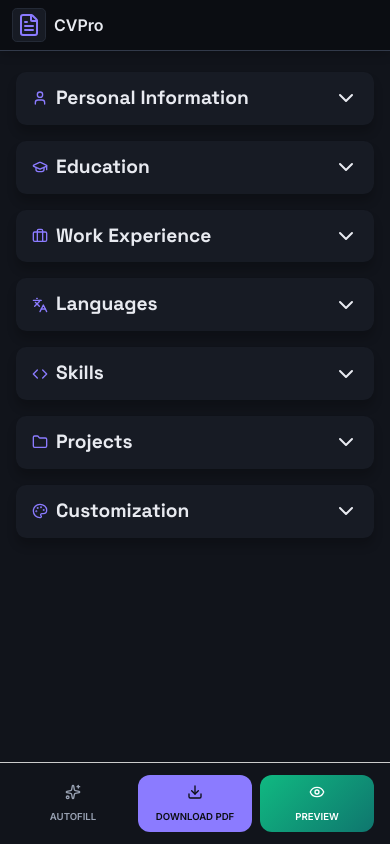
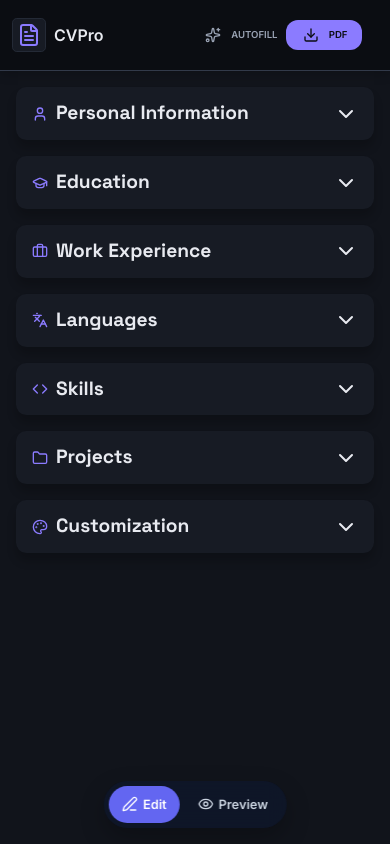
Before and after one commit to RbsDeveloper/odin-project-cv-builder, a React (Vite) app: page / in a window 390 px wide. Built offline with nearby package versions, Linux system fonts and the light colour scheme.

Commit message:
feat: improve CV editor layout and usability

```diff
--- a/src/App.jsx
+++ b/src/App.jsx
@@ -1,6 +1,7 @@
 import NavBar from './components/Nav'
 import CvEditor from './components/CvEditor'
 import CvPreview from './components/CvPreview'
+import MobileSwitcher from './components/MobileSwitcher'
 import { useState, useEffect, useRef } from 'react'
 import { useReactToPrint } from 'react-to-print'
 import './styles/App.css'
@@ -150,7 +151,7 @@ const handlePrint = useReactToPrint({
 
   return (
     <>
-      <NavBar isPreviewOpen={isPreviewOpen} setPreview={setPreview} onAutoFill={handleAutoFill} printAction={handlePrint}></NavBar>
+      <NavBar onAutoFill={handleAutoFill} printAction={handlePrint}></NavBar>
       <main>
         <CvEditor cvInfo={cv} changeCv={setCv}></CvEditor>
         <CvPreview
@@ -159,6 +160,7 @@ const handlePrint = useReactToPrint({
           cvRef={cvRef}
           ></CvPreview>
       </main>
+      <MobileSwitcher isPreviewOpen={isPreviewOpen} setPreview={setPreview}></MobileSwitcher>
     </>
   )
 }
--- a/src/components/Nav.jsx
+++ b/src/components/Nav.jsx
@@ -1,6 +1,6 @@
-import { Sparkles, Download, Eye, EyeOff, FileText } from "lucide-react"
+import { Sparkles, Download, FileText } from "lucide-react"
 
-function NavBar({isPreviewOpen, setPreview, onAutoFill, printAction}) {
+function NavBar({ onAutoFill, printAction}) {
     return(
         <nav className="navbar">
             <div className="logoContainer">
@@ -24,17 +24,8 @@ function NavBar({isPreviewOpen, setPreview, onAutoFill, printAction}) {
                 <li>
                     <button className="downloadPdf_Btn nav_btn" onClick={printAction}>
                         <Download />
-                        download PDF
-                    </button>
-                </li>
-                <li>
-                    <button
-                        className= {`nav_btn preview_btn ${isPreviewOpen ? "is_active": ""}`}
-                        id="cvPreviewBtn"
-                        onClick={()=>setPreview(!isPreviewOpen)}
-                    >
-                        {isPreviewOpen ? <EyeOff/> : <Eye/>}
-                        preview
+                        <span className="action_word">download</span>
+                        PDF
                     </button>
                 </li>
             </ul>
--- a/src/index.css
+++ /dev/null
@@ -1,111 +0,0 @@
-:root {
-  --text: #6b6375;
-  --text-h: #08060d;
-  --bg: #fff;
-  --border: #e5e4e7;
-  --code-bg: #f4f3ec;
-  --accent: #aa3bff;
-  --accent-bg: rgba(170, 59, 255, 0.1);
-  --accent-border: rgba(170, 59, 255, 0.5);
-  --social-bg: rgba(244, 243, 236, 0.5);
-  --shadow:
-    rgba(0, 0, 0, 0.1) 0 10px 15px -3px, rgba(0, 0, 0, 0.05) 0 4px 6px -2px;
-
-  --sans: system-ui, 'Segoe UI', Roboto, sans-serif;
-  --heading: system-ui, 'Segoe UI', Roboto, sans-serif;
-  --mono: ui-monospace, Consolas, monospace;
-
-  font: 18px/145% var(--sans);
-  letter-spacing: 0.18px;
-  color-scheme: light dark;
-  color: var(--text);
-  background: var(--bg);
-  font-synthesis: none;
-  text-rendering: optimizeLegibility;
-  -webkit-font-smoothing: antialiased;
-  -moz-osx-font-smoothing: grayscale;
-
-  @media (max-width: 1024px) {
-    font-size: 16px;
-  }
-}
-
-@media (prefers-color-scheme: dark) {
-  :root {
-    --text: #9ca3af;
-    --text-h: #f3f4f6;
-    --bg: #16171d;
-    --border: #2e303a;
-    --code-bg: #1f2028;
-    --accent: #c084fc;
-    --accent-bg: rgba(192, 132, 252, 0.15);
-    --accent-border: rgba(192, 132, 252, 0.5);
-    --social-bg: rgba(47, 48, 58, 0.5);
-    --shadow:
-      rgba(0, 0, 0, 0.4) 0 10px 15px -3px, rgba(0, 0, 0, 0.25) 0 4px 6px -2px;
-  }
-
-  #social .button-icon {
-    filter: invert(1) brightness(2);
-  }
-}
-
-body {
-  margin: 0;
-}
-
-#root {
-  width: 1126px;
-  max-width: 100%;
-  margin: 0 auto;
-  text-align: center;
-  border-inline: 1px solid var(--border);
-  min-height: 100svh;
-  display: flex;
-  flex-direction: column;
-  box-sizing: border-box;
-}
-
-h1,
-h2 {
-  font-family: var(--heading);
-  font-weight: 500;
-  color: var(--text-h);
-}
-
-h1 {
-  font-size: 56px;
-  letter-spacing: -1.68px;
-  margin: 32px 0;
-  @media (max-width: 1024px) {
-    font-size: 36px;
-    margin: 20px 0;
-  }
-}
-h2 {
-  font-size: 24px;
-  line-height: 118%;
-  letter-spacing: -0.24px;
-  margin: 0 0 8px;
-  @media (max-width: 1024px) {
-    font-size: 20px;
-  }
-}
-p {
-  margin: 0;
-}
-
-code,
-.counter {
-  font-family: var(--mono);
-  display: inline-flex;
-  border-radius: 4px;
-  color: var(--text-h);
-}
-
-code {
-  font-size: 15px;
-  line-height: 135%;
-  padding: 4px 8px;
-  background: var(--code-bg);
-}
--- a/src/styles/App.css
+++ b/src/styles/App.css
@@ -1,7 +1,6 @@
 @import url('https://fonts.googleapis.com/css2?family=Inter:opsz,wght@14..32,400..700&family=Lato:wght@400;500;600;700&family=Montserrat:wght@400..700&family=Open+Sans:wght@400..700&family=Poppins:wght@400;500;600;700&family=Roboto:wght@400..700&family=Space+Grotesk:wght@400..700&display=swap');
 
 :root {
-
   --bg: #0b0d12;
   --surface: #11141b;
   --surface-2: #171b24;
@@ -13,21 +12,10 @@
   --text-faint: #646c7e;
   --accent: #8b7bff;
   --accent-strong: #a597ff;
-  --success: #3ddc97;
-  --danger: #ff6b6b;
 
   --primary-indigo-purple: #6366f1;
   --secondary-indigo-purple: #9333EA;
-  --primary-blue-ocean: #3B82F6;
-  --secondary-blue-ocean: #06b6d4;
   --primary-emerald-green: #10B981;
-  --secondary-emerald-green: #0F766E;
-  --primary-rose-pink: #f43f5e;
-  --secondary-rose-pink: #ec4899;
-  --primary-orange-sunset: #EA580C;
-  --secondary-orange-sunset: #DC2626;
-  --primary-navy: #1e3a8a;
-  --secondary-navy: #3730a3;
 }
 
 /* 1. Use a more-intuitive box-sizing model */
@@ -78,14 +66,11 @@ h1, h2, h3, h4, h5, h6 {
   text-wrap: balance;
 }
 
-/*
-  10. Create a root stacking context
-*/
-#root, #__next {
+/* App root and stacking context */
+#root {
   isolation: isolate;
-}
-
-#root {
+  display: flex;
+  flex-direction: column;
   height: 100dvh;
   position: relative;
 }
--- a/src/styles/forms.css
+++ b/src/styles/forms.css
@@ -187,6 +187,7 @@ h2 svg {
 }
 
 
+/* Shared form cards and controls */
 .card {
     border: 1px solid var(--border-strong);
     border-radius: .5rem;
@@ -370,6 +371,7 @@ textarea:focus-visible {
     opacity: .65;
 }
 
+/* Customization controls */
 .theme_btns h4, .font_selector_container label, .layout_btns h4 {
     color: #4B5563;
     font-weight: 500;
@@ -394,6 +396,10 @@ textarea:focus-visible {
     padding: .65rem;
     font-size: .75rem;
     font-weight: 500;
+}
+
+.theme_btn.active, .layout_btn.active {
+    border-color: var(--accent);
 }
 
 .colors {
--- a/src/styles/layout.css
+++ b/src/styles/layout.css
@@ -2,18 +2,20 @@ body {
   background-color: var(--surface);
 }
 
+/* App shell */
 main {
   display: flex;
   flex-direction: column;
   align-items: center;
-  height: 100dvh;
+  flex: 1;
   min-height: 0;
+  position: relative;
+  z-index: 0;
   width: 100%;
-  box-sizing: border-box;
-  padding-block: 3.5rem;
   overflow: hidden;
 }
 
+/* CV preview */
 .cv_preview_modal {
   display: none;
   position: relative;
@@ -23,12 +25,9 @@ main {
   display: flex;
   justify-content: center;
   align-items: flex-start;
-    overflow-y: auto;
-    position: fixed;
-    top: 4rem;
-    bottom: 4.5rem;
-    left: 0;
-    right: 0;
+  overflow: hidden;
+  position: absolute;
+  inset: 0;
   background: rgb(0 0 0 / 40%);
   z-index: 1000;
 }
@@ -62,26 +61,30 @@ main {
   font-family: var(--cv-font-family), Arial, sans-serif;
 }
 
-.preview_btn {
-    display: flex;
-    justify-content: center;
-    align-items: center;
-    color: #fff;
-    z-index: 2000;
+@page {
+  size: A4;
+  margin: 0;
 }
 
+@media print {
+  .a4-page {
+    width: 210mm;
+    min-height: 297mm;
+    margin: 0;
+    box-shadow: none;
+  }
+}
+
+/* Navigation */
 nav {
   background-color: var(--bg);
   border-bottom: 1px solid var(--border-strong);
-  display: grid;
-  grid-template-columns: 1fr;
+  display: flex;
+  justify-content: space-between;
   align-items: center;
+  position: relative;
+  z-index: 1;
   padding: .5rem .75rem;
-  position: fixed;
-  top: 0;
-  left: 0;
-  right: 0;
-  z-index: 3000;
   box-shadow: 0 0.2rem 0.65rem rgba(0,0,0,0.2);
 }
 
@@ -106,19 +109,10 @@ nav {
 }
 
 .navButtons {
-  position: fixed;
-  width: auto;
-  bottom: 0;
-  left: 0;
-  right: 0;
-  border-top: 1px solid #ccc;
   display: flex;
-  align-items: center;
+  justify-content: flex-end;
   padding: 0.75rem 1rem;
-  padding-bottom: max(0.75rem, env(safe-area-inset-bottom));
   list-style: none;
-  gap: 1rem;
-  z-index: 3001;
   gap: 0.5rem;
 }
 
@@ -137,18 +131,15 @@ nav {
 .nav_btn {
   display: flex;
   width: 100%;
-  flex-direction: column;
   align-items: center;
   justify-content: center;
   color: var(--primary-indigo-purple);
-  background-color: #eef2ff;
   border: none;
   font-size: 0.6rem;
   text-transform: uppercase;
   font-weight: 600;
   font-family: 'Inter', sans-serif;
   min-width: 0;
-  box-sizing: border-box;
   white-space: nowrap;
   cursor: pointer;
   transition:
@@ -158,35 +149,25 @@ nav {
 }
 
 .nav_btn svg {
-  width: 1.25rem;
-  height: 1.25rem;
+  width: 1rem;
+  height: 1rem;
   flex: 0 0 1.25rem;
   transition: transform 180ms ease;
-}
-
-.logoImage {
-  display: block;
-  width: 3rem;
-  height: 3rem;
-  object-fit: contain;
 }
 
 .autoFill_Btn {
   color: var(--text-muted);
   background: transparent;
   border: none;
-
 }
 
 .downloadPdf_Btn {
   color: var(--bg);
   background-color: var(--accent);
-
 }
 
-.preview_btn {
-  color: #fff;
-  background: linear-gradient(135deg, var(--primary-emerald-green), var(--secondary-emerald-green))
+.downloadPdf_Btn .action_word {
+  display: none;
 }
 
 .autoFill_Btn:hover {
@@ -218,9 +199,50 @@ nav {
   outline-offset: 3px;
 }
 
-.nav_btn svg {
+/* Mobile view switcher */
+.mobile_switcher {
+  position: fixed;
+  bottom: 1rem;
+  left: 50%;
+  transform: translateX(-50%);
+  z-index: 2000;
+  display: flex;
+  gap: 0.25rem;
+  padding: 0.3rem;
+  border-radius: 999px;
+  background: rgba(15, 23, 42, 0.9);
+  backdrop-filter: blur(10px);
+  box-shadow: 0 10px 25px rgba(0, 0, 0, 0.25);
+}
+
+.mobile_switcher button {
+  display: inline-flex;
+  flex: 0 0 auto;
+  align-items: center;
+  gap: 0.3rem;
+  height: 2.35rem;
+  padding-inline: 0.85rem;
+  border: none;
+  border-radius: 999px;
+  background: transparent;
+  color: #cbd5e1;
+  font-family: 'Inter', sans-serif;
+  font-size: 0.8rem;
+  font-weight: 600;
+  white-space: nowrap;
+  cursor: pointer;
+  transition: background 0.2s ease, color 0.2s ease;
+}
+
+.mobile_switcher button svg {
   width: 1rem;
   height: 1rem;
+  flex: 0 0 1rem;
+}
+
+.mobile_switcher button.is_active {
+  background: var(--primary-indigo-purple);
+  color: #ffffff;
 }
 
 @media (prefers-reduced-motion: reduce) {
@@ -236,11 +258,10 @@ nav {
   }
 }
 
-/*Editor side*/
+/* CV editor */
 
 .editor-wrapper {
   flex: 1;
-  max-height: none;
   min-height: 0;
   width: min(100%, 600px);
   overflow-y: auto;
@@ -254,7 +275,7 @@ nav {
 }
 
 
-/*Cv page*/
+/* CV document */
 
 .a4-page header{
   display: flex;
@@ -439,6 +460,7 @@ address h1 {
   font-weight: 600;
 }
 
+/* Preview controls */
 .preview_toolbar {
   position: fixed;
   bottom: 5.25rem;
@@ -508,20 +530,13 @@ address h1 {
   background: rgba(255, 255, 255, 0.2);
 }
 
+/* Responsive layouts */
 @media (min-width: 768px) {
-  nav {
-    display: flex;
-    justify-content: space-between;
-  }
-
   .navButtons {
-    position: static;
-    border-top: none;
-    padding: 0;
+    padding: 0.5rem 1rem;
   }
 
   .nav_btn {
-    display: flex;
     flex-direction: row;
     align-items: center;
     gap: 0.5rem;
@@ -535,22 +550,26 @@ address h1 {
 
 @media (min-width: 1024px) {
 
+  .navButtons .action_word {
+    display: flex;
+  }
+
   main {
     flex-direction: row;
     justify-content: center;
     align-items: flex-start;
-    padding-bottom: 0;
-    height: 100dvh;
-    overflow: hidden;
   }
 
   .navButtons {
-    display: flex;
     margin-left: auto;
   }
 
   .navButtons > li {
     flex: 0 0 auto;
+  }
+
+  .mobile_switcher {
+    display: none;
   }
 
   .a4-page {
@@ -589,14 +608,6 @@ address h1 {
     position: absolute;
     bottom: 1.25rem;
   }
-
-   #cvPreviewBtn {
-    display: none;
-  }
-
-  .navButtons > li:has(#cvPreviewBtn) {
-    display: none;
-  }
 }
 
 @media (min-width: 1280px) {
```
Lines whose indentation alone changed are shown as unchanged.
